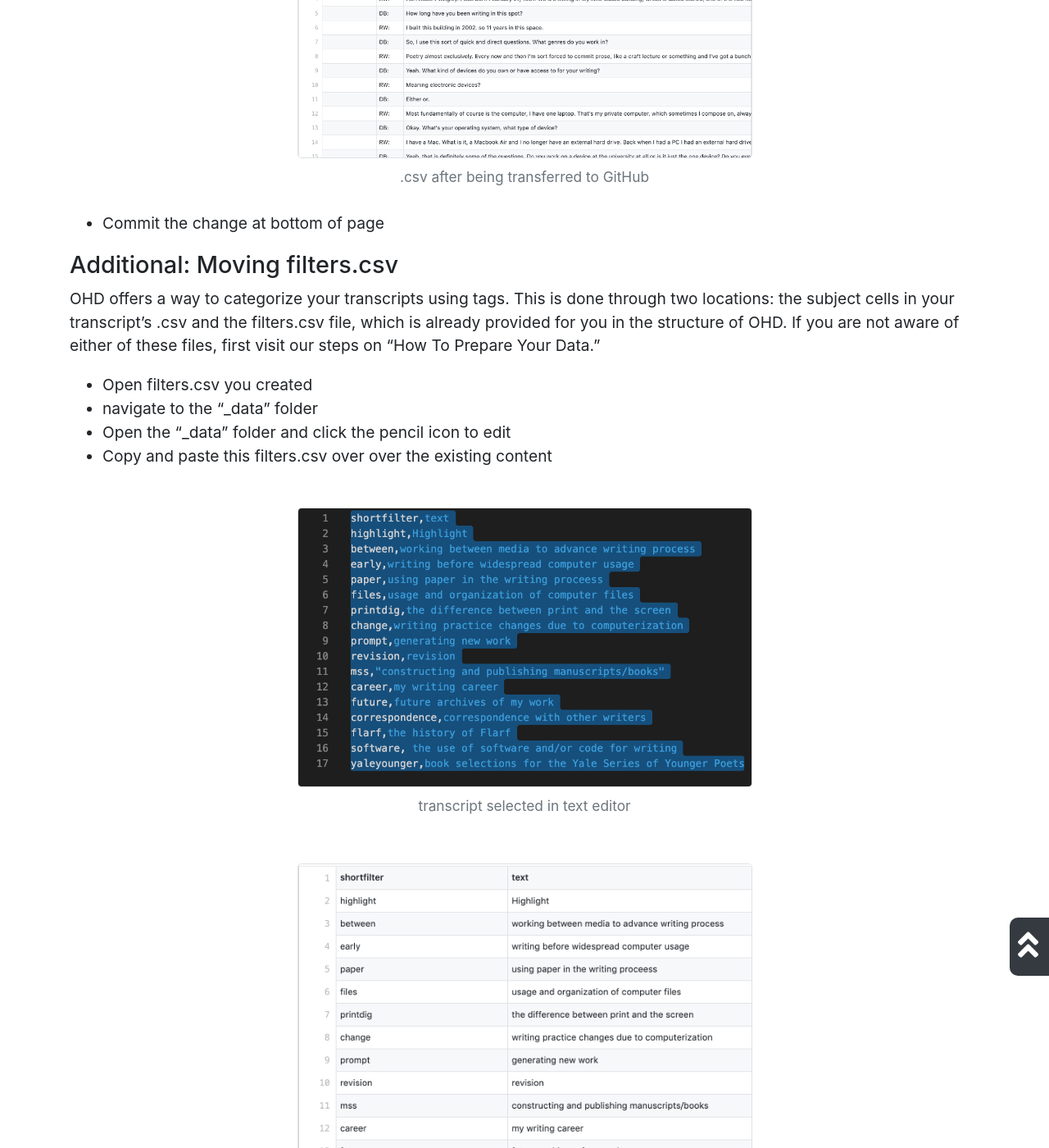
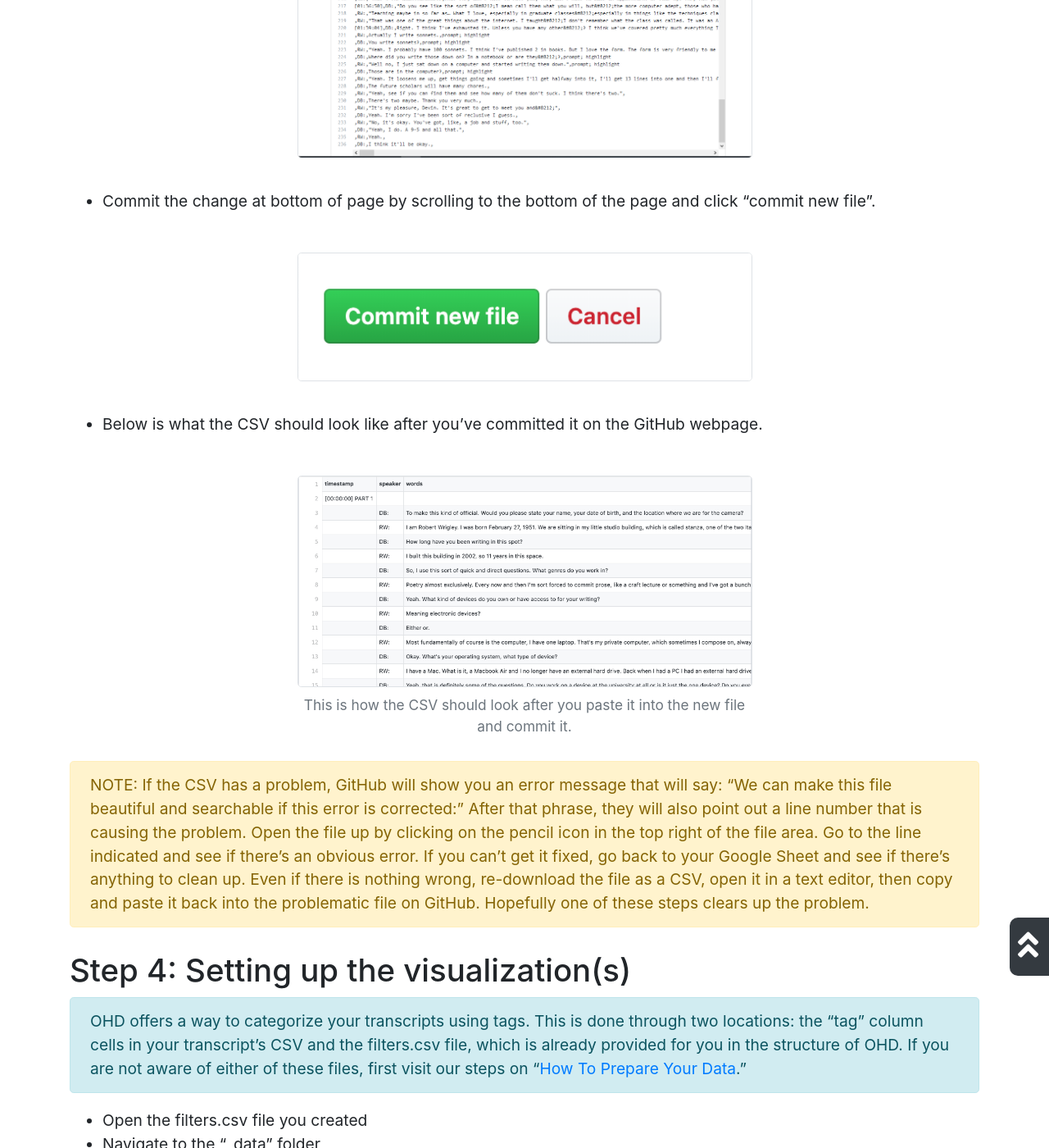
Before and after one commit to uidaholib/oral-history-as-data, a Jekyll site: the page built from _howto/configurethesite.md, in a window 1280 px wide and 1400 px high, scrolled down 3235 px. Shown: the whole window at 82% size. Built offline with Jekyll 4.4.1, drawn with Linux system fonts in a browser that asks for light colours; nearby versions of some CDN libraries; some of the changed text lies outside the part shown.

Commit message:
Added a few images and editing configure how to

```diff
--- a/_howto/configurethesite.md
+++ b/_howto/configurethesite.md
@@ -19,36 +19,48 @@
 - Now you'll need to go into you "data" folder and then into the "transcripts" folder in your repository.
 - Once in transcripts click on "create new file".
 {% include bootstrap/figure.md img="howto/new_file.png" caption="" alt="" class="w-50" %}
-- Now you need to name your file according to your transcript.
+- Now you need to name your file according to your transcript. ***THIS
 {% include bootstrap/figure.md img="howto/name_file.png" caption="" alt="" class="w-50" %}
 
-{:.alert .alert-danger}
-When you name your file be sure to include the type of file after the name you choose. For example, if it is a mark down file, attach ".md" after the file name.
-- Once you've named the file scroll to the bottom of the page and click "commit new file".
-{% include bootstrap/figure.md img="howto/commit_file.png" caption="" alt="" class="w-50" %}
+{:.alert .alert-warning}
+When you name your file be sure to include the type of file after the name you choose. For example, if it is a mark down file, attach ".md" after the file name. In our case, you'll want to add a ".csv" to the end of the filename. (robert.csv)
+- Leave the file open on the page. We'll be adding to it via the next step.
 
-## Step 3: Moving Transcript
+## Step 3: Moving the Transcript to a new GitHub file
 
 - Open your transcript
 
 {:.alert .alert-danger}
-Make sure you open your transcript in a text editor. Here at OHD, we prefer using Visual Studio Code, but a list of other options are available.
-- Move the transcript to the new GitHub file by opening it in the text editor, select the entire text (ctrl + a), then copy and paste it into the new file open you have created.
+Make sure you open your transcript in a text editor. DO NOT OPEN UP THE CSV IN EXCEL!!! Excel might reformat your timestamps. Here at OHD, we prefer using [Visual Studio Code](https://code.visualstudio.com/), but notepad or textedit (the default text editors on Windows and Mac machines, respectively) will also work.
+- Open the transcript in a text editor.
+- Select the entire text (ctrl + a)
 {% include bootstrap/figure.md img="howto/text_editor.png" caption="transcript selected in text editor" alt="" class="w-50" %}
-{% include bootstrap/figure.md img="howto/github_csv.png" caption=".csv after being transferred to GitHub" alt="" class="w-50" %}
-- Commit the change at bottom of page
+- Copy and paste it into the new file open you created in step 2.
+{% include bootstrap/figure.md img="howto/github_pasted-transcript.png" caption="" alt="" class="w-50" %}
+- Commit the change at bottom of page by scrolling to the bottom of the page and click "commit new file".
+{% include bootstrap/figure.md img="howto/commit_file.png" caption="" alt="" class="w-50" %}
+- Below is what the CSV should look like after you've committed it on the GitHub webpage.
+{% include bootstrap/figure.md img="howto/github_csv.png" caption="This is how the CSV should look after you paste it into the new file and commit it." alt="" class="w-50" %}
 
-#### Additional: Moving filters.csv
-OHD offers a way to categorize your transcripts using tags. This is done through two locations: the subject cells in your transcript's .csv and the filters.csv file, which is already provided for you in the structure of OHD. If you are not aware of either of these files, first visit our steps on "How To Prepare Your Data."
+{:.alert .alert-warning .mb-4}
+NOTE: If the CSV has a problem, GitHub will show you an error message that will say: "We can make this file beautiful and searchable if this error is corrected:" After that phrase, they will also point out a line number that is causing the problem. Open the file up by clicking on the pencil icon in the top right of the file area. Go to the line indicated and see if there's an obvious error. If you can't get it fixed, go back to your Google Sheet and see if there's anything to clean up. Even if there is nothing wrong, re-download the file as a CSV, open it in a text editor, then copy and paste it back into the problematic file on GitHub. Hopefully one of these steps clears up the problem.
 
-- Open filters.csv you created
-- navigate to the "_data" folder
-- Open the "_data" folder and click the pencil icon to edit
-- Copy and paste this filters.csv over over the existing content
+## Step 4: Setting up the visualization(s)
+
+{:.alert .alert-info}
+OHD offers a way to categorize your transcripts using tags. This is done through two locations: the "tag" column cells in your transcript's CSV and the filters.csv file, which is already provided for you in the structure of OHD. If you are not aware of either of these files, first visit our steps on "[How To Prepare Your Data](prepareyourdata.html)."
+
+- Open the filters.csv file you created
+- Navigate to the "_data" folder
+- Open the "_data" folder and click the pencil icon to edit the file
+- Copy and paste the filters.csv you created in the Prepare Your Data tutorial over into the existing content.
+- Alternatively, you can simply edit the CSV file here. (Below is how the file looks when opened with the pencil icon.)
 {% include bootstrap/figure.md img="howto/filters_csv2.png" caption="transcript selected in text editor" alt="" class="w-50" %}
-{% include bootstrap/figure.md img="howto/filters_github.png" caption=".csv after being transferred to GitHub" alt="" class="w-50" %}
-- Commit the change at the bottom of the page
-- Your finished visualization will look like this:
+- Commit the change at the bottom of the page by clicking the commit button (you can write a message for the commit if you'd like to remember what you've done)
+{% include bootstrap/figure.md img="howto/commit_file.png" caption="" alt="" class="w-50" %}
+- However you edited it, the finished CSV should look like the below (with your new tags and descriptions) in GitHub
+{% include bootstrap/figure.md img="howto/filters_github.png" caption="CSV after being transferred to GitHub" alt="" class="w-50" %}
+- Once you generate the website with your next step, your finished visualization will look something like this:
 {% include bootstrap/figure.md img="howto/visualization.png" caption="finished OHD visual" alt="" class="w-50" %}
 
 ## Generate Your Site
@@ -58,7 +70,9 @@
 - Scroll down to the "GitHub Pages" section
 - Change source dropdown button from "none" to "master" and copy the URL they give you.
 {% include bootstrap/figure.md img="howto/source_button.png" caption="" alt="" class="w-50" %}
-- Go back to the main page and click the "edit" button on your repository page
+- It will take several minutes for the new website to build, while your waiting go back to the main page and click the "edit" button on your repository page
 {% include bootstrap/figure.md img="howto/edit_button.png" caption="" alt="" class="w-50" %}
 - Add the copied url to the website section and click "save"
 {% include bootstrap/figure.md img="howto/url.png" caption="" alt="" class="w-50" %}
+- This will let you easily access the generated site whenever you come to edit the page.
+- Check out your new site by clicking on the link. Refresh if nothing shows up. Congratulations on setting up your own oral history site!
```
Also changed, not shown: images/howto/github_pasted-transcript.png (added), images/howto/malfromed-csv.png (added), images/howto/name_file.png.
